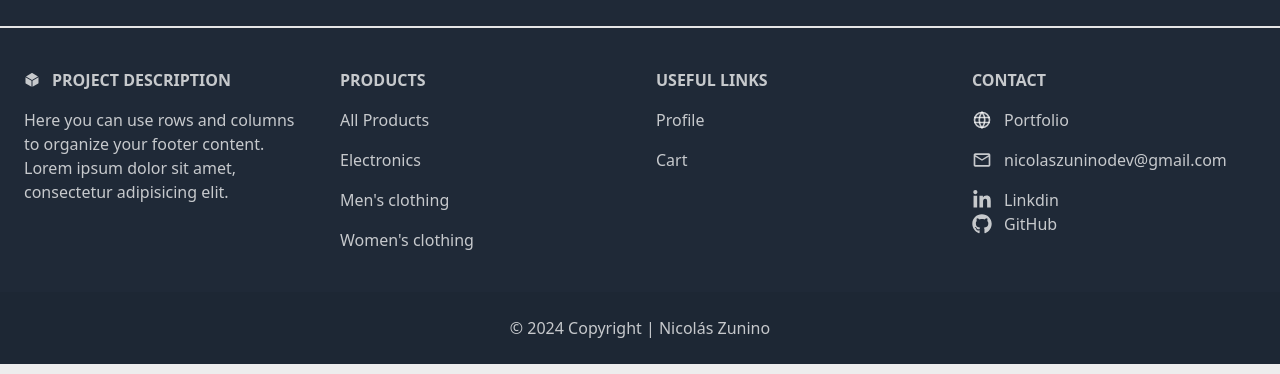
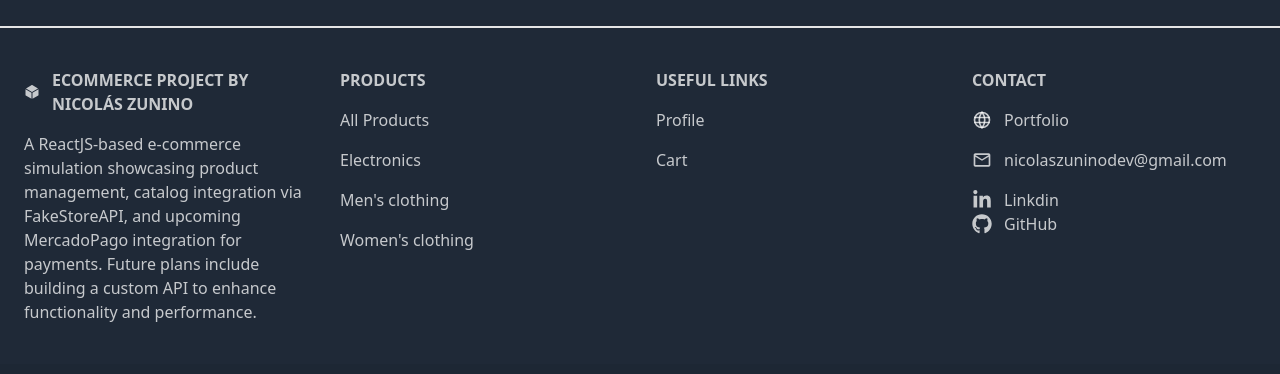
Before and after one commit to nicoz23/ecommerce-simulation, a React (Vite) app: page / in a window 1280 px wide. Shown: the part 770-1144 px from the top of the page. Built offline with nearby package versions, Linux system fonts and the light colour scheme; no server answers; sample sign-in values are in the browser's storage.

Commit message:
add info into footer

```diff
--- a/src/components/Footer.jsx
+++ b/src/components/Footer.jsx
@@ -38,12 +38,10 @@ function Footer() {
                   d="M12.378 1.602a.75.75 0 00-.756 0L3 6.632l9 5.25 9-5.25-8.622-5.03zM21.75 7.93l-9 5.25v9l8.628-5.032a.75.75 0 00.372-.648V7.93zM11.25 22.18v-9l-9-5.25v8.57a.75.75 0 00.372.648l8.628 5.033z" />
               </svg>
             </span>
-            Project description
+            Ecommerce Project by Nicolás Zunino
           </h6>
           <p>
-            Here you can use rows and columns to organize your footer
-            content. Lorem ipsum dolor sit amet, consectetur adipisicing
-            elit.
+          A ReactJS-based e-commerce simulation showcasing product management, catalog integration via FakeStoreAPI, and upcoming MercadoPago integration for payments. Future plans include building a custom API to enhance functionality and performance.
           </p>
         </div>
         {/* Products section */}
```
